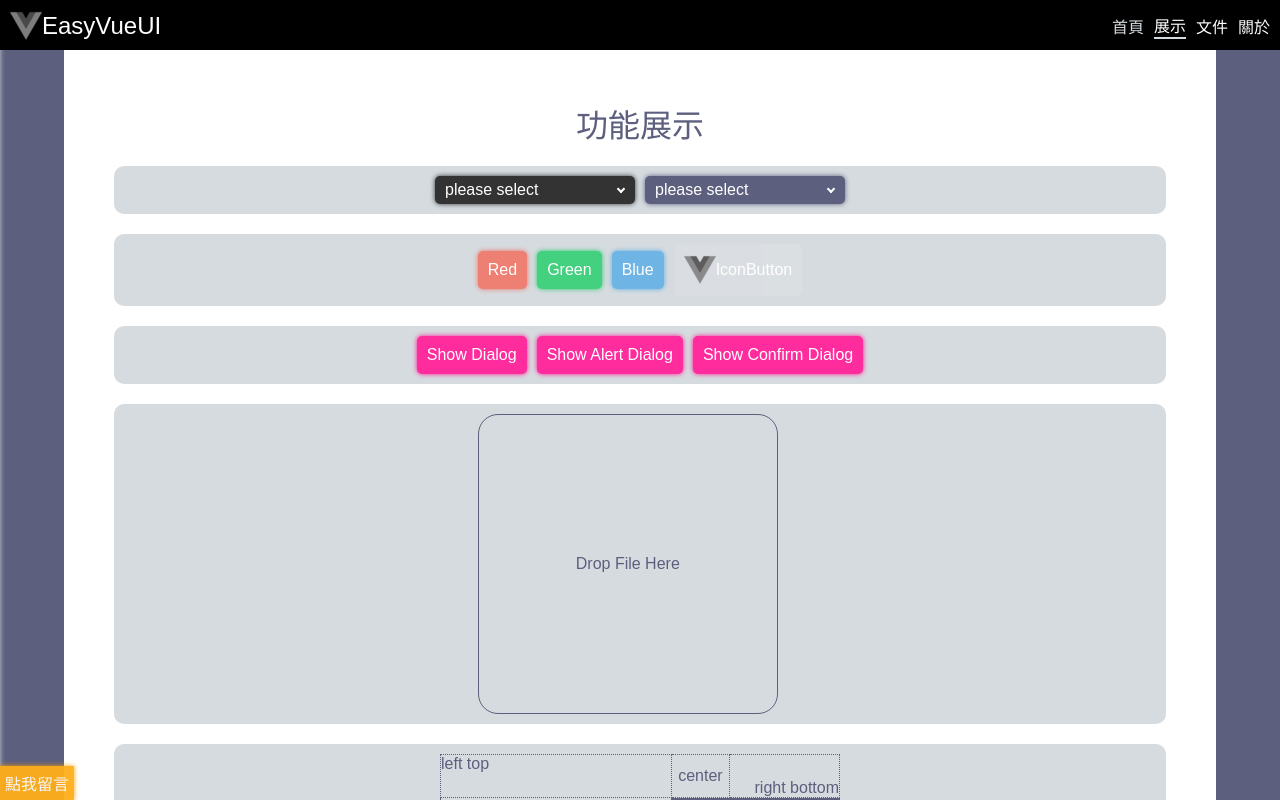
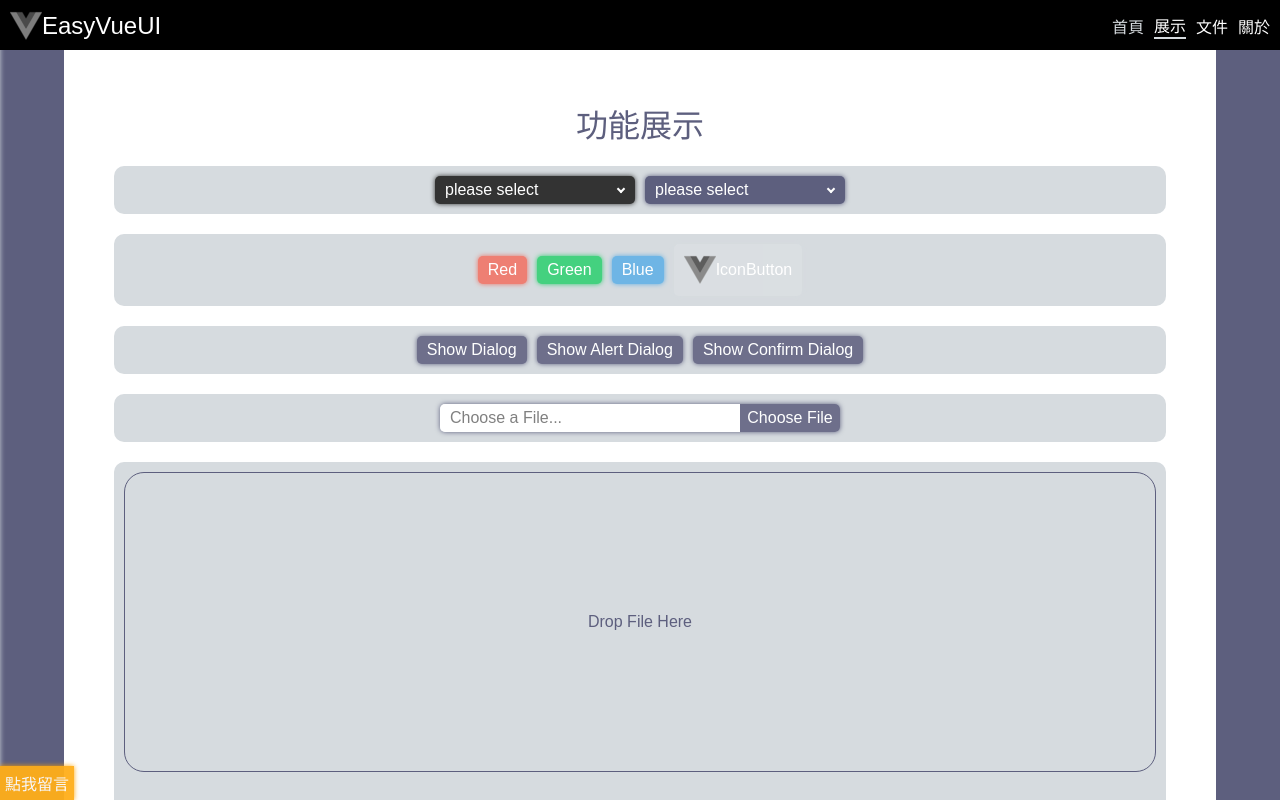
Before and after one commit to edwinliangtw/EasyVueUI, a Vue app: page /#/demo in a window 1280 px wide. Shown: the top 800 px of the page. Built offline with nearby package versions, Linux system fonts and the light colour scheme.

Commit message:
add EZFileBox

```diff
--- a/src/components/ezcore/EZButton.vue
+++ b/src/components/ezcore/EZButton.vue
@@ -1,6 +1,6 @@
 <template>
-    <EZGroup class="ez-button" padding="5px" bg="#666" :borderRadius="borderRadius" hJustify="center" vJustify="center"
-        @mouseenter="refOpacity = '.2'" @mouseleave="refOpacity = '.1'" @mousedown="refOpacity = '0'"
+    <EZGroup class="ez-button" padding="5px" bg="var(--theme-main)" :borderRadius="borderRadius" hJustify="center"
+        vJustify="center" @mouseenter="refOpacity = '.2'" @mouseleave="refOpacity = '.1'" @mousedown="refOpacity = '0'"
         @mouseup="refOpacity = '.2'">
         <slot>Button</slot>
         <EZGroup position="absolute" width="100%" height="100%" bg="white" :opacity="refOpacity"
--- a/src/components/ezcore/EZDialog.vue
+++ b/src/components/ezcore/EZDialog.vue
@@ -1,15 +1,15 @@
 <template>
     <teleport to="body">
-        <EZGroup class="ez-dialog" width="100%" height="100%" bg="rgba(0,0,0,.8)" hJustify="center" vJustify="center"
-            padding="10px" boxShadow="0 0 5px var(--theme-main)" zIndex="9999999">
+        <EZGroup class="ez-dialog" width="100%" height="100%" bg="rgba(255,255,255,.5)" hJustify="center"
+            vJustify="center" padding="10px" boxShadow="0 0 5px var(--theme-main)" zIndex="9999999">
             <EZGroup layout="v" width="300px" bg="var(--theme-main-light)" borderRadius="7px"
                 boxShadow="0 0 5px var(--theme-main)">
                 <EZGroup bg="var(--theme-main)" borderRadius="5px 5px 0 0" padding="5px 10px" hJustify="space-between">
                     <EZGroup></EZGroup>
                     <EZLabel color="white">{{titleText}}</EZLabel>
                     <EZGroup>
-                        <EZGroup position="absolute" x="-10px" @click="$emit('onClose'),$ez.dialogMode = false"
-                            width="20px" height="20px" cursorEnable="true">
+                        <EZGroup position="absolute" x="-10px" @click="$emit('onClose')" width="20px" height="20px"
+                            cursorEnable="true">
                             <EZGroup class="symbol-arrow-down" />
                             <EZGroup class="symbol-arrow-up" />
                         </EZGroup>
--- a/src/components/ezcore/EZDrop.vue
+++ b/src/components/ezcore/EZDrop.vue
@@ -1,5 +1,5 @@
 <template>
-    <EZGroup noSelect="true" class="ez-drop" width="300px" height="300px" border="1px solid gray" borderRadius="20px"
+    <EZGroup noSelect="true" class="ez-drop" width="100%" height="300px" border="1px solid gray" borderRadius="20px"
         hJustify="center" vJustify="center" @drop="drop_handler" @dragover="dragover_handler">
         <EZLabel :color="color" size="1em">
             <slot>Drop File Here</slot>
@@ -14,7 +14,7 @@ import EZLabel from './EZLabel.vue';
 const refFiles = ref([])
 const emit = defineEmits(['onGetDropFiles'])
 const props = defineProps({
-    color: { type: String, default: '#000' },           // css color
+    color: { type: String, default: 'var(--theme-main)' },           // css color
 })
 function dragover_handler(ev) {
     ev.preventDefault();
--- /dev/null
+++ b/src/components/ezcore/EZFileBox.vue
@@ -0,0 +1,22 @@
+<template>
+    <EZGroup width="400px" boxShadow="0 0 5px var(--theme-main)" borderRadius="5px">
+        <EZGroup bg="white" width="calc(100% - 100px)" borderRadius="5px 0 0 5px" padding="5px 10px">
+            <EZLabel color="gray">{{refFilePath}}</EZLabel>
+        </EZGroup>
+        <EZButton borderRadius="0 5px 5px 0" width="100px" @click="refFile.click()" @change="">
+            <EZLabel color="white">Choose File</EZLabel>
+        </EZButton>
+        <input ref="refFile" type="file" style="display:none"
+            @change="refFilePath=refFile.files[0].name, $emit('onFile',refFile.files[0])" />
+    </EZGroup>
+</template>
+
+<script setup>
+import { ref } from 'vue';
+import EZGroup from './EZGroup.vue';
+import EZButton from './EZButton.vue';
+import EZLabel from './EZLabel.vue';
+const refFile = ref(null)
+const refFilePath = ref('Choose a File...')
+const emit = defineEmits(['onFile'])
+</script>
--- a/src/components/ezcore/EZSelect.vue
+++ b/src/components/ezcore/EZSelect.vue
@@ -7,7 +7,8 @@
             <EZGroup :class="[showSelection?'symbol-arrow-up':'symbol-arrow-down']" />
         </EZGroup>
         <EZGroup v-if="showSelection" zIndex="9999999" width="100%">
-            <EZGroup layout="v" position="absolute" width="100%">
+            <EZGroup layout="v" position="absolute" width="100%" boxShadow="0 0 5px var(--theme-main)"
+                borderRadius="0 0 5px 5px">
                 <EZButton v-for="(item, key, index) in items" :key="index"
                     :borderRadius="index==Object.keys(items).length-1?'0 0 5px 5px':'0px'" :bg="bg" width="100%"
                     padding="5px" @click="$emit('onSelect',[key, item.label]), showSelection=false, title = item.label">
@@ -37,7 +38,7 @@ defineProps({
     },
     bg: { type: String, default: 'black' },
     color: { type: String, default: '#FFF' },
-    boxShadow: { type: String, default: '0 0 5px black' },
+    boxShadow: { type: String, default: '0 0 5px var(--theme-main)' },
 })
 function close() {
     showSelection.value = false;
--- a/src/pages/Demo.vue
+++ b/src/pages/Demo.vue
@@ -8,13 +8,13 @@
         </EZGroup>
         <EZGroup width="100%" bg="var(--theme-main-light)" padding="10px" borderRadius="10px" hJustify="center"
             gap="10px">
-            <EZButton bg="#EC7063" boxShadow="0 0 5px #EC7063" padding="10px" alignSelf="center">
+            <EZButton bg="#EC7063" boxShadow="0 0 5px #EC7063" padding="5px 10px" alignSelf="center">
                 <EZLabel size="1em" color="white">Red</EZLabel>
             </EZButton>
-            <EZButton bg="#2ECC71" boxShadow="0 0 5px #2ECC71" padding="10px" alignSelf="center">
+            <EZButton bg="#2ECC71" boxShadow="0 0 5px #2ECC71" padding="5px 10px" alignSelf="center">
                 <EZLabel size="1em" color="white">Green</EZLabel>
             </EZButton>
-            <EZButton bg="#5DADE2" boxShadow="0 0 5px #5DADE2" padding="10px" alignSelf="center">
+            <EZButton bg="#5DADE2" boxShadow="0 0 5px #5DADE2" padding="5px 10px" alignSelf="center">
                 <EZLabel size="1em" color="white">Blue</EZLabel>
             </EZButton>
             <EZButton bg="var(--theme-main-light)" boxShadow="0 0 5px var(--theme-main-light)" padding="10px"
@@ -27,24 +27,29 @@
         </EZGroup>
         <EZGroup width="100%" bg="var(--theme-main-light)" padding="10px" borderRadius="10px" hJustify="center"
             gap="10px">
-            <EZButton bg="deeppink" boxShadow="0 0 5px deeppink" padding="10px" alignSelf="center"
+            <EZButton boxShadow="0 0 5px var(--theme-main)" padding="5px 10px" alignSelf="center"
                 @click="refDialogOpen=!refDialogOpen">
                 <EZLabel size="1em" color="white">Show Dialog</EZLabel>
             </EZButton>
             <EZDialog v-if="refDialogOpen" @onClose="refDialogOpen=false" />
-            <EZButton bg="deeppink" boxShadow="0 0 5px deeppink" padding="10px" alignSelf="center"
+            <EZButton boxShadow="0 0 5px var(--theme-main)" padding="5px 10px" alignSelf="center"
                 @click="refAlertDialogOpen=!refAlertDialogOpen">
                 <EZLabel size="1em" color="white">Show Alert Dialog</EZLabel>
             </EZButton>
             <EZAlertDialog v-if="refAlertDialogOpen" @onClose="refAlertDialogOpen=false" />
-            <EZButton bg="deeppink" boxShadow="0 0 5px deeppink" padding="10px" alignSelf="center"
+            <EZButton boxShadow="0 0 5px var(--theme-main)" padding="5px 10px" alignSelf="center"
                 @click="refConfirmDialogOpen=!refConfirmDialogOpen">
                 <EZLabel size="1em" color="white">Show Confirm Dialog</EZLabel>
             </EZButton>
             <EZConfirmDialog v-if="refConfirmDialogOpen" @onClose="refConfirmDialogOpen=false" />
         </EZGroup>
-        <EZGroup width="100%" bg="var(--theme-main-light)" padding="10px" borderRadius="10px" hJustify="center">
-            <EZDrop color="var(--theme-main)" @onGetDropFiles="onGetDropFiles"></EZDrop>
+        <EZGroup width="100%" bg="var(--theme-main-light)" padding="10px" borderRadius="10px" hJustify="center"
+            gap="10px">
+            <EZFileBox @onFile="onFile" />
+        </EZGroup>
+        <EZGroup layout="v" width="100%" bg="var(--theme-main-light)" padding="10px" borderRadius="10px"
+            hJustify="center">
+            <EZDrop @onGetDropFiles="onGetDropFiles" />
             <EZGroup layout="v" padding="10px">
                 <EZLabel size="1em" color="gray" v-for="file in refDrops">{{file.name}}</EZLabel>
             </EZGroup>
@@ -73,13 +78,13 @@
                     <td>
                         <EZGroup width="100%" height="100%" hJustify="center" vJustify="flex-end" gap="10px"
                             padding="20px">
-                            <EZButton bg="var(--theme-main)" alignSelf="start">
+                            <EZButton alignSelf="start">
                                 <EZLabel size="1em" color="white">Edwin</EZLabel>
                             </EZButton>
-                            <EZButton bg="var(--theme-main)">
+                            <EZButton>
                                 <EZLabel size="1em" color="white">Edwin</EZLabel>
                             </EZButton>
-                            <EZButton bg="var(--theme-main)" alignSelf="center">
+                            <EZButton alignSelf="center">
                                 <EZLabel size="1em" color="white">Edwin</EZLabel>
                             </EZButton>
                         </EZGroup>
@@ -125,6 +130,7 @@
 </template>
 
 <script setup>
+import { ref } from 'vue';
 import EZGroup from '@/components/ezcore/EZGroup.vue';
 import EZLabel from '@/components/ezcore/EZLabel.vue';
 import EZTextInput from '@/components/ezcore/EZTextInput.vue';
@@ -137,13 +143,16 @@ import EZTable from '@/components/ezcore/EZTable.vue';
 import EZButton from '@/components/ezcore/EZButton.vue';
 import EZImage from '@/components/ezcore/EZImage.vue';
 import EZDialog from '@/components/ezcore/EZDialog.vue';
-import { ref } from 'vue';
-import EZAlertDialog from '../components/ezcore/EZAlertDialog.vue';
-import EZConfirmDialog from '../components/ezcore/EZConfirmDialog.vue';
+import EZAlertDialog from '@/components/ezcore/EZAlertDialog.vue';
+import EZConfirmDialog from '@/components/ezcore/EZConfirmDialog.vue';
+import EZFileBox from '@/components/ezcore/EZFileBox.vue';
 const refDrops = ref(null)
 const refDialogOpen = ref(false)
 const refAlertDialogOpen = ref(false)
 const refConfirmDialogOpen = ref(false)
+function onFile(obj) {
+    console.log(obj)
+}
 function onGetDropFiles(obj) {
     console.log(obj)
     refDrops.value = [...obj]
```
